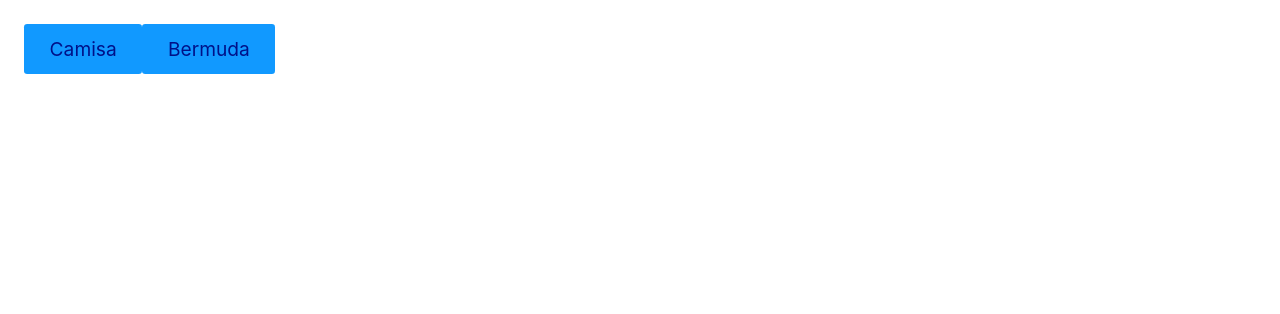
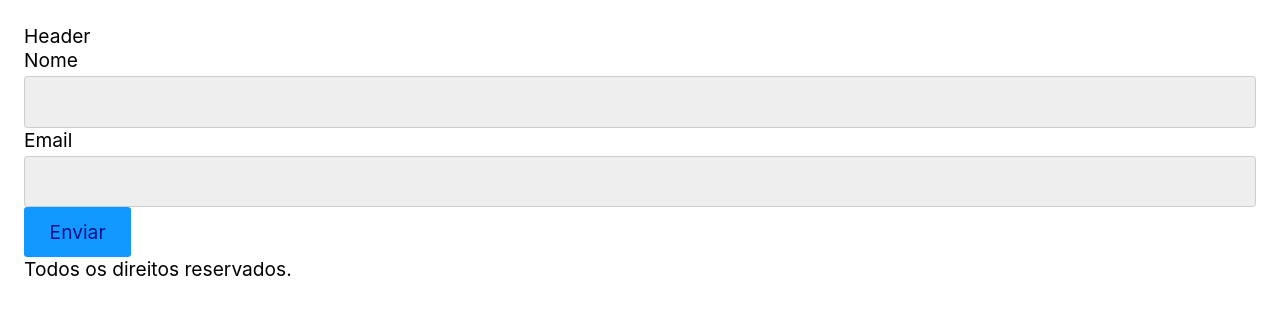
Before and after one commit to rebeccamanzi/appreactorigamid, a React (Create React App) app: page / in a window 1280 px wide. Shown: the top 314 px of the page. Built offline with nearby package versions, Linux system fonts and the light colour scheme.

Commit message:
react components

```diff
--- a/src/App.js
+++ b/src/App.js
@@ -1,17 +1,25 @@
 import React from 'react';
+import Footer from './Footer';
+import { Form } from './Form/Form';
+import Header from './Header';
 
-// Podemos atribuir eventos diretamente aos elementos JSX como um atributo. Os eventos são sintáticos, ou seja, são criados pelo próprio React porém seguindo as especificações da W3C (e funcionam igualmente nos diversos browsers que o React suporta).
+const Teste = () => {
+  const active = false;
+  if (active) {
+    return <p>Ativo</p>;
+  } else {
+    return null; // sempre precisa retornar algo, nem q seja null
+  }
+};
 
 const App = () => {
-  function handleClick(event) {
-    alert('Comprou: ' + event.target.innerText);
-  }
-
   return (
-    <div>
-      <button onClick={handleClick}>Camisa</button>
-      <button onClick={handleClick}>Bermuda</button>
-    </div>
+    <>
+      <Header />
+      <Teste />
+      <Form />
+      <Footer />
+    </>
   );
 };
 
--- /dev/null
+++ b/src/Footer.js
@@ -0,0 +1,7 @@
+import React from 'react';
+
+const Footer = () => {
+  return <footer>Todos os direitos reservados.</footer>;
+};
+
+export default Footer;
--- /dev/null
+++ b/src/Form/Button.js
@@ -0,0 +1,9 @@
+import React from 'react'
+
+export const Button = () => {
+  return (
+    <button>
+      Enviar
+    </button>
+  )
+}
--- /dev/null
+++ b/src/Form/Form.js
@@ -0,0 +1,15 @@
+import React from 'react';
+import { Button } from './Button';
+import { Input } from './Input';
+
+export const Form = () => {
+  return (
+    <form>
+      <label htmlFor="nome">Nome</label>
+      <Input />
+      <label htmlFor="email">Email</label>
+      <Input />
+      <Button />
+    </form>
+  );
+};
--- /dev/null
+++ b/src/Form/Input.js
@@ -0,0 +1,5 @@
+import React from 'react';
+
+export const Input = () => {
+  return <input type="text" />;
+};
--- /dev/null
+++ b/src/Header.js
@@ -0,0 +1,7 @@
+import React from 'react';
+
+const Header = () => {
+  return <header>Header</header>;
+};
+
+export default Header;
```
Also changed, not shown: 1 other file (tests, documents, lock files or other folders).
